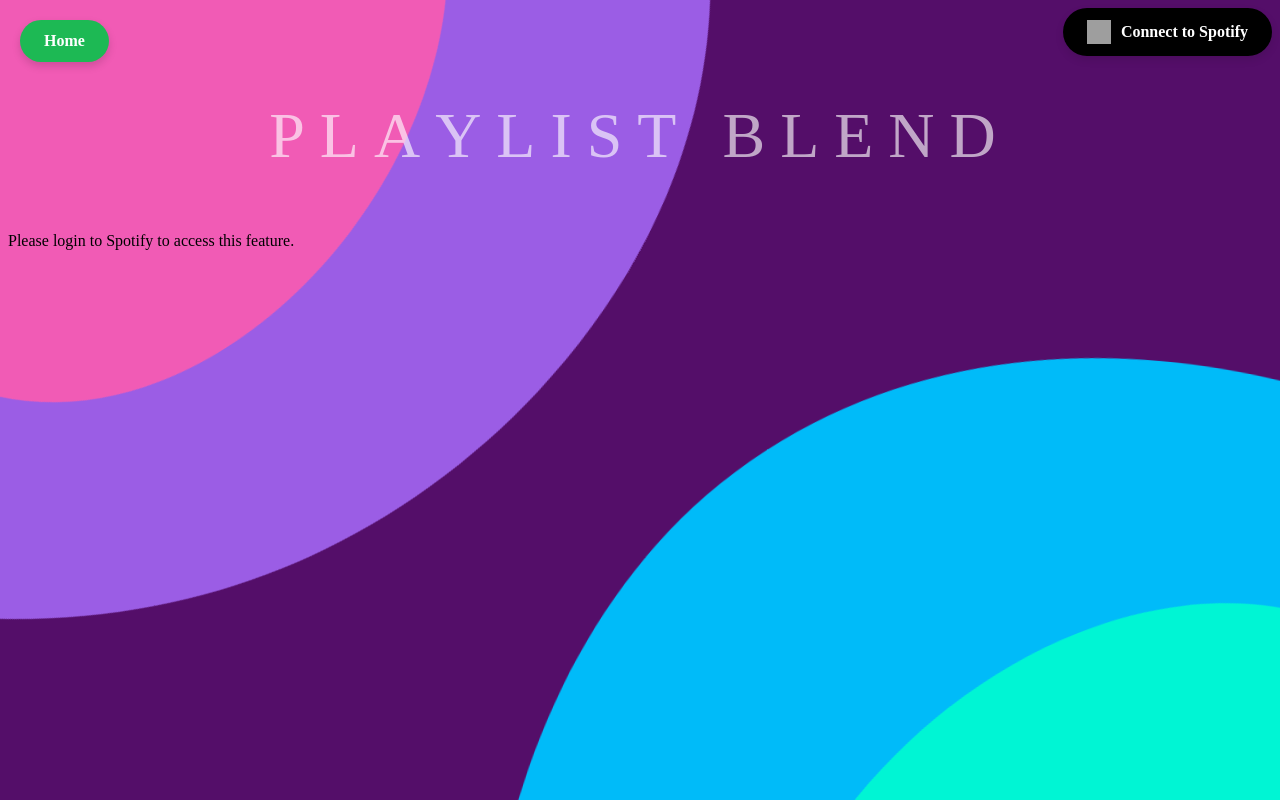
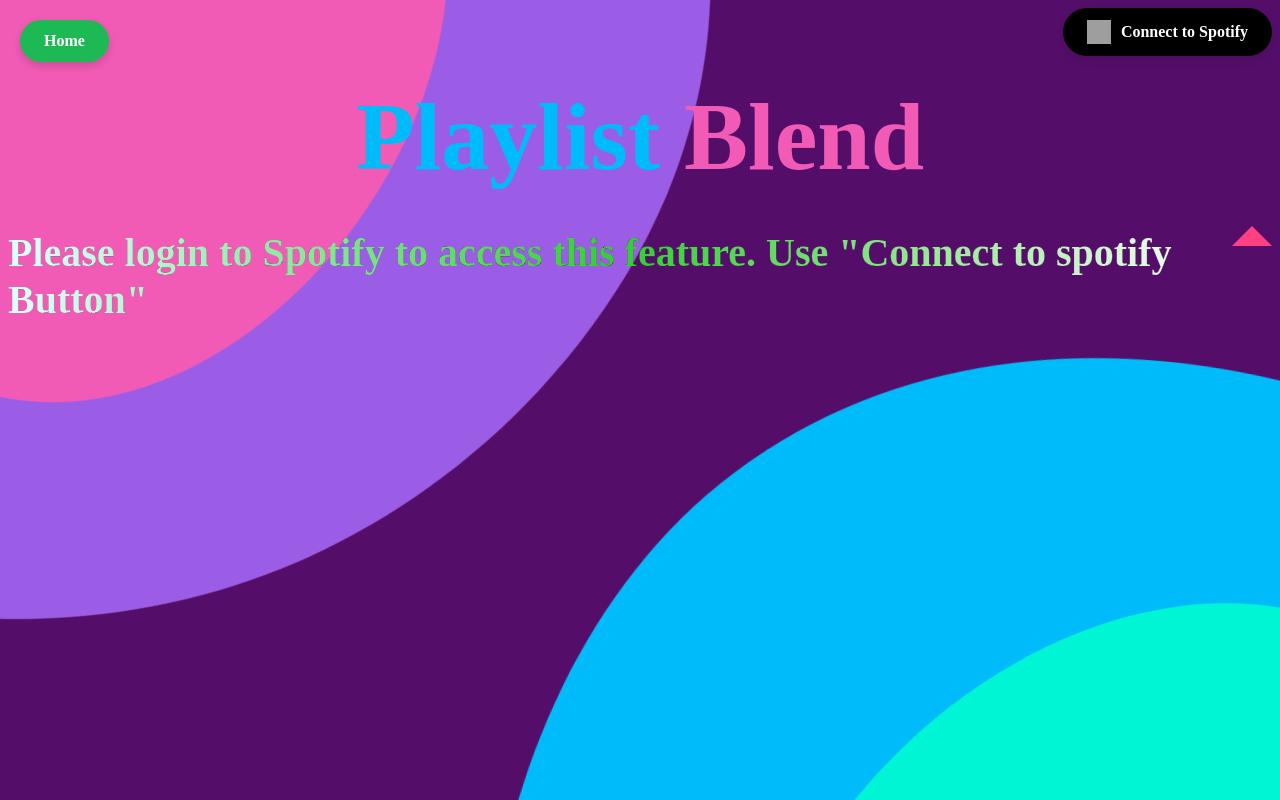
Before and after one commit to srijankulal/PlaylistCrafter, a Flask app: page /playlistBlend in a window 1280 px wide. Run offline with Flask 3, Linux system fonts and the light colour scheme; grey boxes are pictures that could not be loaded.

Commit message:
Final commit message for the changes made in the files.

```diff
--- a/Templates/PlaylistBlend/playlistBlend.html
+++ b/Templates/PlaylistBlend/playlistBlend.html
@@ -107,9 +107,8 @@
     </div>
     <div class="modern-heading-container">
       <h1 class="modern-heading">
-        <span>P</span><span>l</span><span>a</span><span>y</span><span>l</span
-        ><span>i</span><span>s</span><span>t</span> <span>B</span><span>l</span
-        ><span>e</span><span>n</span><span>d</span>
+        <span class="word playlist">Playlist</span>
+        <span class="word blend">Blend</span>
       </h1>
     </div>
 
@@ -156,7 +155,13 @@
       </div>
     </form>
     {% else %}
-    <p>Please login to Spotify to access this feature.</p>
+    <div class="center-container">
+      <h2 class="h2">
+        Please login to Spotify to access this feature. Use "Connect to spotify
+        Button"
+      </h2>
+      <div class="arrow"></div>
+    </div>
     {% endif %}
     <div id="playlistCreatedModal" class="modal">
       <div class="modal-content">
--- a/static/css/blend.css
+++ b/static/css/blend.css
@@ -110,9 +110,10 @@
 
 .search-container {
   display: flex;
-  gap: 20px;
+  gap: auto;
   justify-content: center;
   margin-top: 20px;
+  margin-left: -55px;
 }
 .search-box1 {
   width: 300px;
@@ -177,60 +178,87 @@
   z-index: 1;
 }
 
+/* Heading Styling */
 .modern-heading {
-  font-size: 4rem;
-  font-weight: 300;
-  color: rgba(255, 255, 255, 0.9);
-  text-transform: uppercase;
-  letter-spacing: 15px;
+
   position: relative;
-  overflow: hidden;
-  padding: 10px 0;
+  display: inline-block;
+  font-size: 6em;
+  font-weight: bold;
+  color: #333;
 }
 
-.modern-heading::before,
-.modern-heading::after {
+.word {
+  position: relative;
+  display: inline-block;
+  transition: color 0.5s ease, background-clip 0.5s ease;
+}
+
+/* Initial Colors for Each Word */
+.playlist {
+  color: #00bbf9;
+}
+
+.blend {
+  color: #f15bb5;
+}
+
+/* Hover Effect: Both Words Change to Gradient Color */
+.modern-heading:hover .word {
+  color: transparent;
+  background: linear-gradient(to right, #00bbf9, #f15bb5);
+  -webkit-background-clip: text;
+  background-clip: text;
+}
+
+/* Underline for Each Word */
+.word::before {
   content: '';
   position: absolute;
   width: 100%;
   height: 2px;
-  background-color: rgba(255, 255, 255, 0.3);
+  bottom: 0;
+  left: 0;
+  background-color: currentColor;
+  transform: scaleX(0);
+  transition: transform 0.3s ease;
+}
+
+.modern-heading:hover .word::before {
+  transform: scaleX(1);
+}
+
+/* Wave Animation */
+@keyframes wave {
+  0%, 100% { transform: translateY(0); }
+  50% { transform: translateY(-10px); }
+}
+
+.modern-heading:hover .word {
+  animation: wave 0.5s ease-in-out;
+}
+
+/* Underline Gradient on Hover */
+.modern-heading::after {
+  content: '';
+  position: absolute;
+  bottom: -10px;
+  left: 0;
+  width: 100%;
+  height: 2px;
+  background: linear-gradient(to right, #00bbf9, #f15bb5);
+  transform: scaleX(0);
   transition: transform 0.5s ease;
 }
 
-.modern-heading::before {
-  top: 0;
-  left: -100%;
+.modern-heading:hover::after {
+  transform: scaleX(1);
 }
 
-.modern-heading::after {
-  bottom: 0;
-  right: -100%;
-}
-
-.modern-heading:hover::before {
-  transform: translateX(100%);
-}
-
-.modern-heading:hover::after {
-  transform: translateX(-100%);
-}
-
-.modern-heading span {
-  display: inline-block;
-  opacity: 0.7;
-  transition: opacity 0.3s ease, transform 0.3s ease;
-}
-
-.modern-heading:hover span {
-  opacity: 1;
-  transform: translateY(-5px);
-}
-
+/* Responsive Font Size */
 @media (max-width: 768px) {
   .modern-heading {
-    font-size: 3rem;
-    letter-spacing: 10px;
+    font-size: 2.5rem;
   }
 }
 
@@ -270,6 +298,41 @@ label {
         /* -webkit-text-stroke: 0.5px #000000; Pink text stroke */
       }
 
+.center-container {
+        display: flex;
+        justify-content: center;
+        height: 10vh; /* Full viewport height */
+      }
+.h2 {
+        font-size: 2.5em; /* Increased size for standout */
+        font-weight: 600; /* Make it bolder */
+        margin: 0;
+        align-self: center;
+        transform: translateY(20px);
+        transition: opacity 0.8s ease-out, transform 0.8s ease-out;
+        background: linear-gradient(
+          to right,
+          #e0ffff,
+          #32cd32,/* Light Cyan */
+          #ffffff/* Lime Green */
+        );
+        -webkit-background-clip: text;
+        -webkit-text-fill-color: transparent;
+        -webkit-text-stroke: 0.1px #000000;
+/* Pink text stroke */
+      }
+      /* Style for the form */
+
+      .arrow {
+        width: 0;
+        height: 0;
+        border-left: 20px solid transparent;
+        border-right: 20px solid transparent;
+        border-top: 20px solid #ff4081; /* Match the button color */
+        margin-top: 10px;
+        rotate: 180deg;
+         /* Adjust the position of the arrow */
+      }
 /* Style for the input field */
 #playlist_search1 {
   font-size: 1.5em;
```
Also changed, not shown: Templates/SongSync/songSync.html (+7 -1 lines), static/css/home.css (+12 -12 lines), static/css/song.css (+15 -0 lines).
